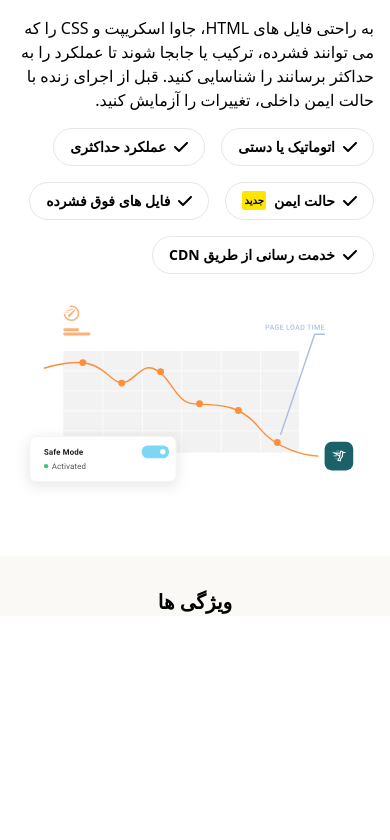
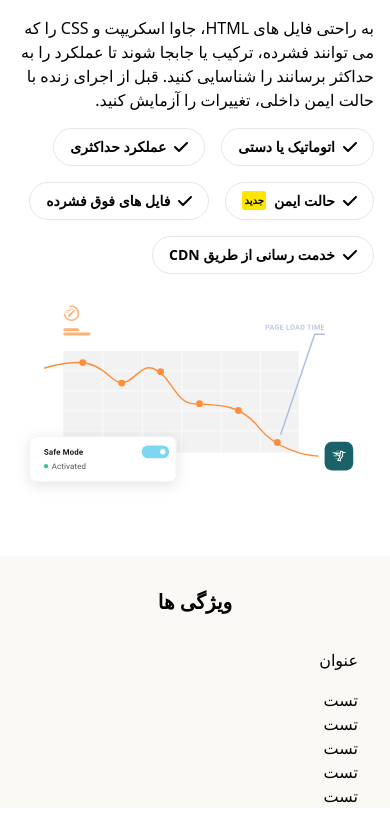
Before and after one commit to mahyarErshad/hummingbird, a React (Create React App) app: page / in a window 390 px wide. Shown: the part 1917-2757 px from the top of the page. Before the commit the page ends 2565 px from the top, so only its background shows below. Built offline with nearby package versions, Linux system fonts and the light colour scheme; a web font is replaced by a local one.

Commit message:
List is responsive

```diff
--- a/src/Components/Body/Features.jsx
+++ b/src/Components/Body/Features.jsx
@@ -2,8 +2,18 @@ import React from "react";
 
 function Features() {
   return (
-    <section className="max-md:mt-8 md:mt-12 max-md:pt-8 md:pt-28 flex justify-center items-start w-full bg-[#FAF9F5]">
+    <section className="max-md:mt-8 md:mt-12 max-md:pt-8 md:pt-28 flex justify-start flex-col items-center w-full bg-[#FAF9F5]">
       <h2 className="font-bold max-md:text-xl md:text-4xl">ویژگی ها</h2>
+      <div className="max-md:px-8 md:pr-[35%] max-md:mt-8 md:mt-28 flex items-center justify-start max-md:flex-col max-md:items-start max-md:gap-4 md:gap-44 w-full">
+      <h3>عنوان</h3>
+      <ul>
+        <li>تست</li>
+        <li>تست</li>
+        <li>تست</li>
+        <li>تست</li>
+        <li>تست</li>
+      </ul>
+      </div>
     </section>
   );
 }
```
